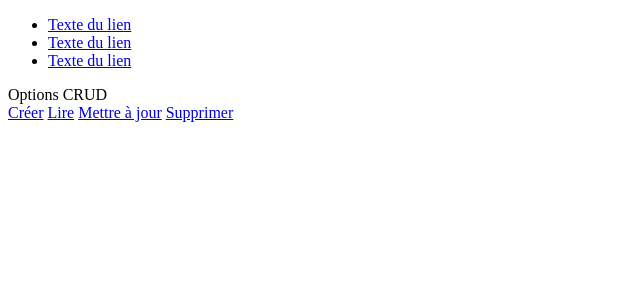
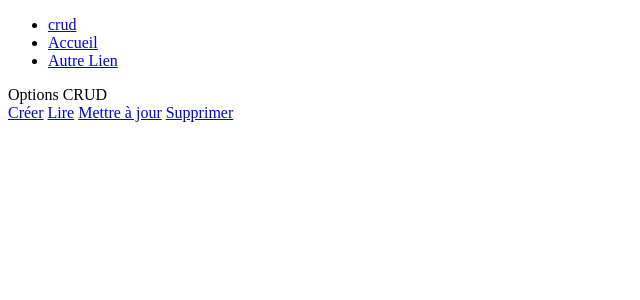
Before and after one commit to maelbadet/goFast, a PHP site: page /LiveCampus/front/vue/mainPage.php in a window 1280 px wide. Shown: the top 300 px of the page, without its empty margins (0-640 px from the left). Run offline with PHP 8.4, Linux system fonts and the light colour scheme.

Commit message:
fix: root name and root url to crud

```diff
--- a/front/partials/header.php
+++ b/front/partials/header.php
@@ -2,8 +2,11 @@
 // le $root_url est a changer par l'url root dans votre navigateur (celui qui s'arrete au nom du projet)
 $root_url = "http://localhost/LiveCampus/php/cours_php_2/goFast/";
 $lien = "front/vue/mainPage.php";
-$lienIndex = $root_url . 'index.php';
-$liens = ["front/vue/mainPage.php", "index.php", "#"]
+$liens = [
+    ["name" => "crud", "url" => "front/vue/mainPage.php"],
+    ["name" => "Accueil", "url" => "index.php"],
+    ["name" => "Autre Lien", "url" => "#"]
+];
 ?>
 
 <!DOCTYPE html>
--- a/front/partials/nav.php
+++ b/front/partials/nav.php
@@ -1,8 +1,9 @@
 <nav>
     <ul>
         <?php foreach ($liens as $lien) {
-            $url = $root_url . $lien;
-            echo '<li><a href="' . $url . '">Texte du lien</a></li>';
+            $url = $root_url . $lien['url'];
+            $name = $lien['name'];
+            echo '<li><a href="' . $url . '">' . $name . '</a></li>';
         } ?>
     </ul>
 </nav>
--- a/front/vue/mainPage.php
+++ b/front/vue/mainPage.php
@@ -2,7 +2,7 @@
 
 <?php include_once('../partials/header.php');
 
-$url_crud = "http://localhost/LiveCampus/php/cours_php_2/goFast/back/crud/";
+$url_crud = $root_url ."back/crud/";
 $create = $url_crud . "create.php";
 $read = $url_crud . "read.php";
 $update = $url_crud . "update.php";
```
